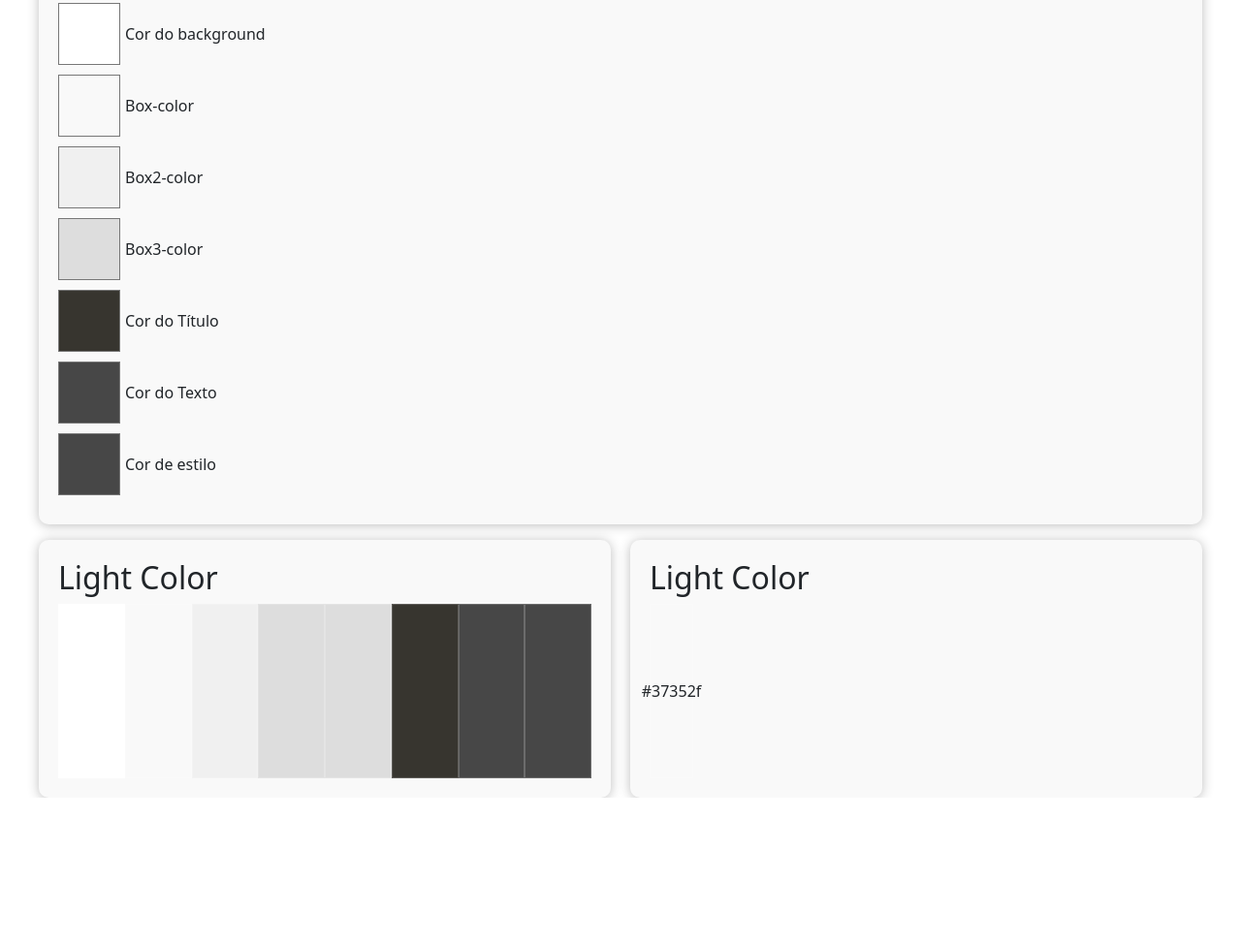
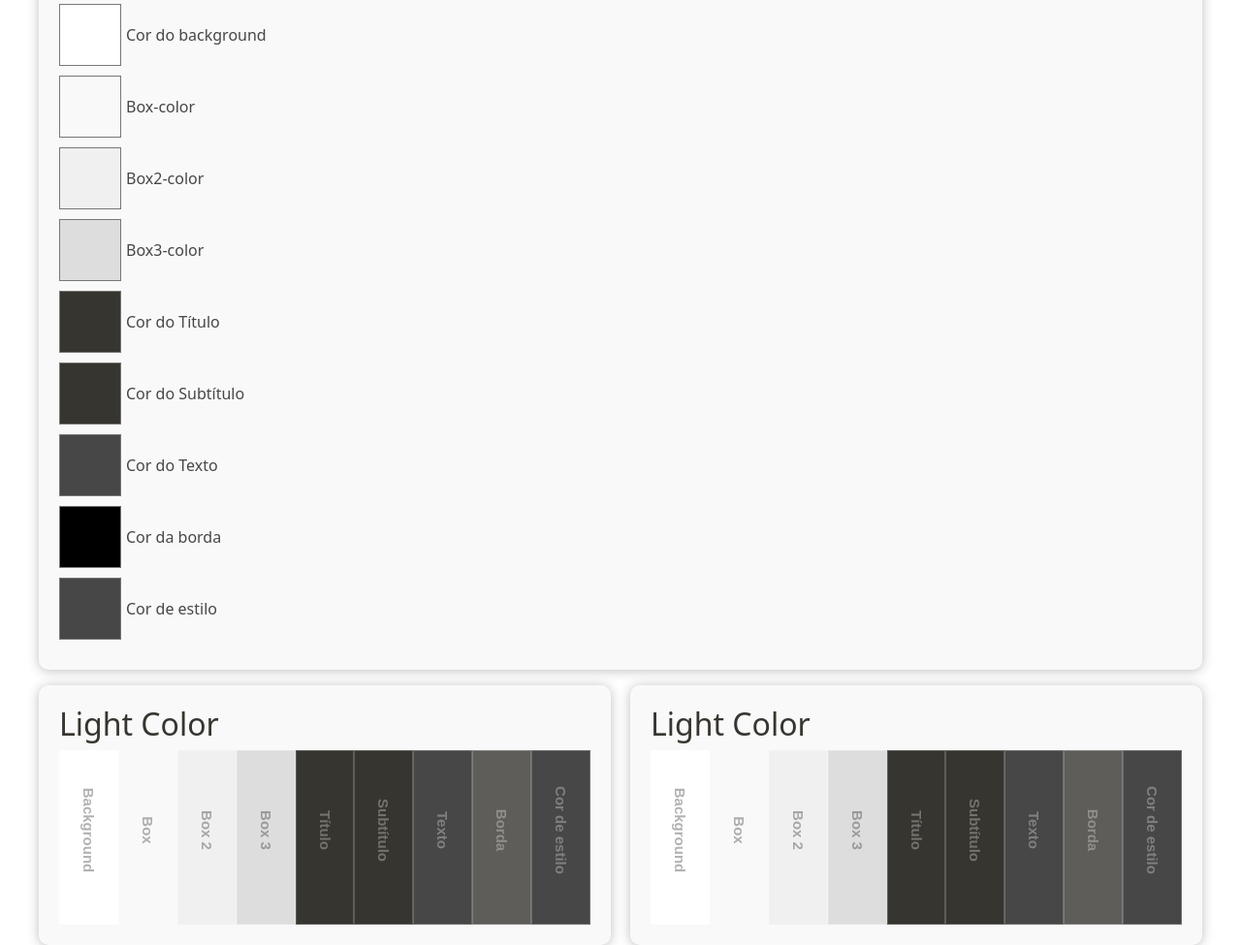
Before and after one commit to rafaelsoarespf/Themes, a plain HTML site: page index.html in a window 1280 px wide. Shown: the part 207-1182 px from the top of the page at 97% size. Before the commit the page ends 1030 px from the top, so only its background shows below. Drawn offline with nearby package versions, Linux system fonts and the light colour scheme.

Commit message:
adicionado nome dos campos na palheta de cores na vertical, atualizado e melhorado a animação, também foi adicionado cor da borda e cor do subtítulo para alteração

```diff
--- a/index.html
+++ b/index.html
@@ -67,13 +67,25 @@
             <!--title-color-->
             <div class="color-setting-div-input">
                 <input type="color" id="input-title-color" name="input-title-color" value="#37352f" />
-                <label for="input-box-color">Cor do Título</label>
+                <label for="input-title-color">Cor do Título</label>
+            </div>
+
+            <!--subtitle-color-->
+            <div class="color-setting-div-input">
+                <input type="color" id="input-subtitle-color" name="input-subtitle-color" value="#37352f" />
+                <label for="input-subtitle-color">Cor do Subtítulo</label>
             </div>
 
             <!--text-color-->
             <div class="color-setting-div-input">
                 <input type="color" id="input-text-color" name="input-text-color" value="#474747" />
                 <label for="input-text-color">Cor do Texto</label>
+            </div>
+
+            <!--border-color-->
+            <div class="color-setting-div-input">
+                <input type="color" id="input-border-color" name="input-border-color" value="#ffffff33" />
+                <label for="input-border-color">Cor da borda</label>
             </div>
 
             <!--custom-color-->
@@ -90,22 +102,49 @@
             <div class="color-palettes-box mt-3">
                 <h2>Light Color</h2>
                 <div class="div-colors">
-                    <div class="color" style="background-color: #ffffff; color:#474747"><span>#ffffff</span></div>
-                    <div class="color" style="background-color: #f9f9f9; color:#474747"><span>#f9f9f9</span></div>
-                    <div class="color" style="background-color: #f0f0f0; color:#474747"><span>#f0f0f0</span></div>
-                    <div class="color" style="background-color: #dddddd; color:#474747"><span>#dddddd</span></div>
-                    <div class="color" style="background-color: #dddddd; color:#474747"><span>#dddddd</span></div>
-                    <div class="color" style="background-color: #37352f; color:#f9f9f9"><span>#37352f</span></div>
-                    <div class="color" style="background-color: #474747; color:#f9f9f9;"><span>#474747</span></div>
-                    <div class="color" style="background-color: #474747; color:#f9f9f9;"><span>#474747</span></div>
+                    <!--background-color-->
+                    <div class="color text-black" style="background-color: #ffffff"><span>#ffffff</span><p class="vertical-text text-black">Background</p></div>
+                    <!--box-color-->
+                    <div class="color text-black" style="background-color: #f9f9f9"><span>#f9f9f9</span><p class="vertical-text text-black">Box</p></div>
+                    <!--box2-color-->
+                    <div class="color text-black" style="background-color: #f0f0f0"><span>#f0f0f0</span><p class="vertical-text text-black">Box 2</p></div>
+                    <!--box3-color-->
+                    <div class="color text-black" style="background-color: #dddddd"><span>#dddddd</span><p class="vertical-text text-black">Box 3</p></div>
+                    <!--title-color-->
+                    <div class="color text-white" style="background-color: #37352f"><span>#37352f</span><p class="vertical-text text-white">Título</p></div>
+                    <!--subtitle-color-->
+                    <div class="color text-white" style="background-color: #37352f"><span>#37352f</span><p class="vertical-text text-white">Subtítulo</p></div>
+                    <!--text-color-->
+                    <div class="color text-white" style="background-color: #474747"><span>#474747</span><p class="vertical-text text-white">Texto</p></div>
+                    <!--border-color-->
+                    <div class="color text-white" style="background-color: #ffffff33"><span>#ffffff33</span><p class="vertical-text text-white">Borda</p></div>
+                    <!--custom-color-->
+                    <div class="color text-white" style="background-color: #474747"><span>#474747</span><p class="vertical-text text-white">Cor de estilo</p></div>
                 </div>
             </div>
 
             <!--Light Color-->
             <div class="color-palettes-box mt-3">
                 <h2>Light Color</h2>
-                <div>
-                    <div class="color">#37352f</div>
+                <div class="div-colors">
+                    <!--background-color-->
+                    <div class="color text-black" style="background-color: #ffffff"><span>#ffffff</span><p class="vertical-text text-black">Background</p></div>
+                    <!--box-color-->
+                    <div class="color text-black" style="background-color: #f9f9f9"><span>#f9f9f9</span><p class="vertical-text text-black">Box</p></div>
+                    <!--box2-color-->
+                    <div class="color text-black" style="background-color: #f0f0f0"><span>#f0f0f0</span><p class="vertical-text text-black">Box 2</p></div>
+                    <!--box3-color-->
+                    <div class="color text-black" style="background-color: #dddddd"><span>#dddddd</span><p class="vertical-text text-black">Box 3</p></div>
+                    <!--title-color-->
+                    <div class="color text-white" style="background-color: #37352f"><span>#37352f</span><p class="vertical-text text-white">Título</p></div>
+                    <!--subtitle-color-->
+                    <div class="color text-white" style="background-color: #37352f"><span>#37352f</span><p class="vertical-text text-white">Subtítulo</p></div>
+                    <!--text-color-->
+                    <div class="color text-white" style="background-color: #474747"><span>#474747</span><p class="vertical-text text-white">Texto</p></div>
+                    <!--border-color-->
+                    <div class="color text-white" style="background-color: #ffffff33"><span>#ffffff33</span><p class="vertical-text text-white">Borda</p></div>
+                    <!--custom-color-->
+                    <div class="color text-white" style="background-color: #474747"><span>#474747</span><p class="vertical-text text-white">Cor de estilo</p></div>
                 </div>
             </div>
 
--- a/style.css
+++ b/style.css
@@ -8,9 +8,12 @@
   --colorBox3: #dddddd;
 
   --colorTitle: #37352f;
+  --colorSubtitle: #37352f;
   --colorText: #474747;
-  --colorTextStrong: #37352f;
 
+  --colorBorder: rgba(255, 255, 255, 0.2);
+
+  --colorCustom: #37352f;
 
   --fonte-padrao: Arial, Verdana, Helvetica, sans-serif;
   --fonte-destaque: 'Bebas Neue', cursive;
@@ -33,7 +36,6 @@
     --fonte-android: 'idroid', cursive;
 }
 
-
 *{
     margin: 0px;
     padding:0px;
@@ -42,7 +44,6 @@
 body{
   background-color: var(--backgroundColor) !important;
 }
-
 
 /*header(navbar)============================================================================*/
 
@@ -122,6 +123,7 @@ main section{
   box-shadow: 0px 1px 12px rgba(35, 35, 35, 0.3);
   padding: 20px;
   border-radius: 10px;
+  border: 1px solid var(--colorBorder);
 }
 
 .color-setting-div-input{
@@ -131,11 +133,15 @@ main section{
 }
 
 .color-setting-div-input > input[type="color"]{
-  padding:0;
-  border: none;
   width: 64px;
   height: 64px;
+  border: none;
   margin-right: 5px;
+  cursor: pointer;
+}
+
+.color-setting-div-input label{
+  color: var(--colorText);
   cursor: pointer;
 }
 
@@ -149,27 +155,34 @@ main section{
   justify-content: space-between;
 }
 
-.color-palettes-box{
+#section-color-palettes .color-palettes-box{
+  width: 590px;
+  padding: 20px;
+
   background-color: var(--colorBox);
+
+  border: 1px solid var(--colorBorder);
+  border-radius: 10px;
   box-shadow: 0px 1px 12px rgba(35, 35, 35, 0.3);
-  padding: 20px;
-  border-radius: 10px;
-  width: 590px;
+}
+
+#section-color-palettes h2{
+  color: var(--colorTitle);
 }
 
 #section-color-palettes .div-colors{
   display: flex;
   flex-direction:row;
   flex-wrap: nowrap;
+  flex-grow: 1;
+  justify-items: stretch;
+
   border-radius: 10px;
   background-color: #37352f;
-  justify-items: stretch;
-  flex-grow: 1;
 }
 
-
 #section-color-palettes .color{
-  width: 45px;
+  width: 42px;
   height: 180px;
 
   display: flex;
@@ -184,15 +197,39 @@ main section{
 }
 
 #section-color-palettes .color:hover {
-  width: 400px;
+  width: 100%;
 }
 
 #section-color-palettes .color span {
   opacity: 0;
-  transition: opacity 1s ease;
-  font: 500 1.2em 'Segoe UI', Tahoma, Geneva, Verdana, sans-serif;
+  transition: opacity 0.5s ease;
+  font: 400 1.1em 'Segoe UI', Tahoma, Geneva, Verdana, sans-serif;
+  position: absolute;
 }
 
 #section-color-palettes .color:hover span {
+  position: relative;
   opacity: 1;
 }
+
+#section-color-palettes .color .text-white{
+  color: #f9f9f9;
+}
+
+#section-color-palettes .color .text-black{
+  color: #474747;
+}
+
+.vertical-text {
+  transform: rotate(90deg);
+  font: bold 15px arial;
+  opacity: 0.3;
+  transition: opacity 1s ease, visibility 4s 5s;
+  position: relative ;
+  white-space: nowrap;
+}
+
+#section-color-palettes .color:hover .vertical-text{
+  position: absolute;
+  opacity: 0;
+}
```
